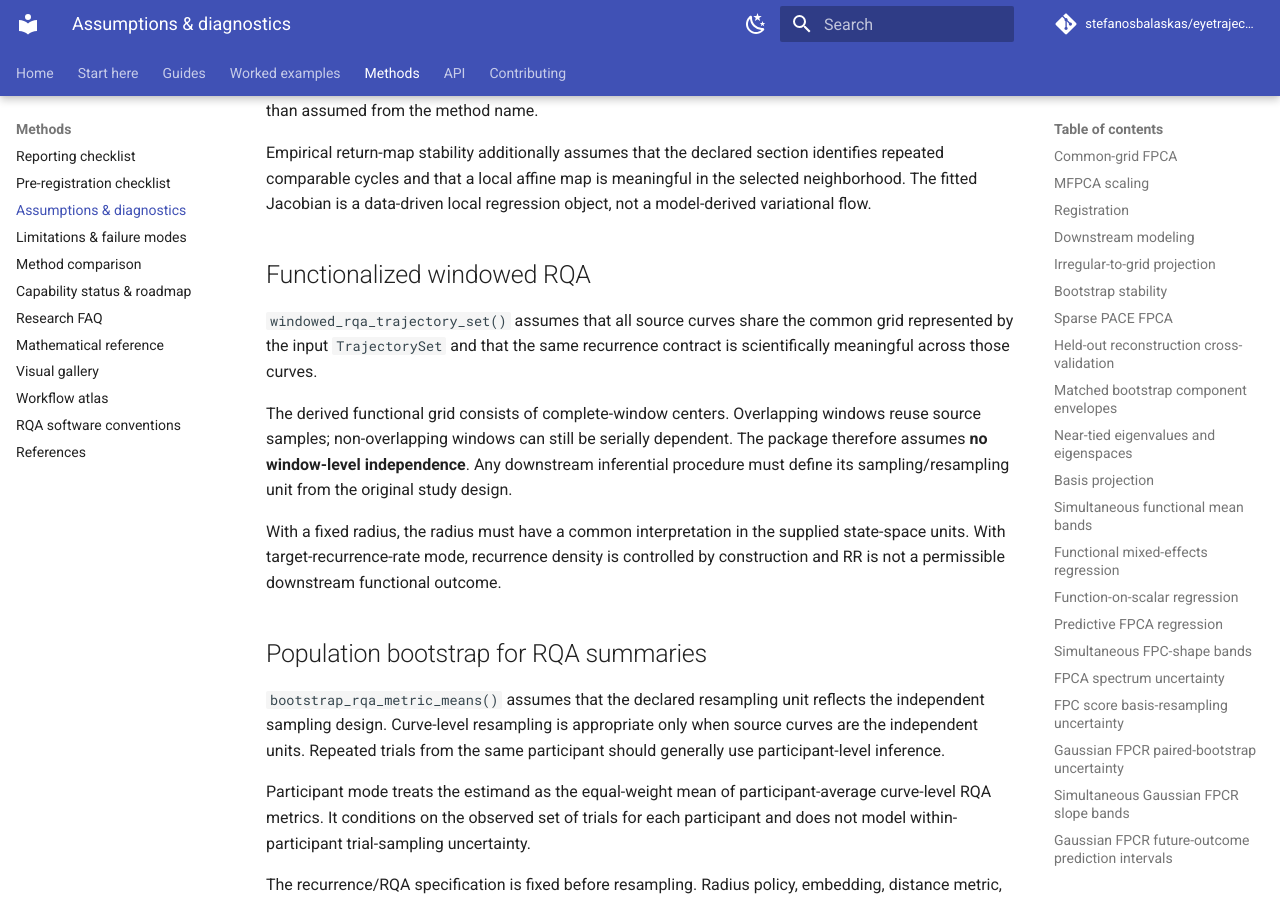
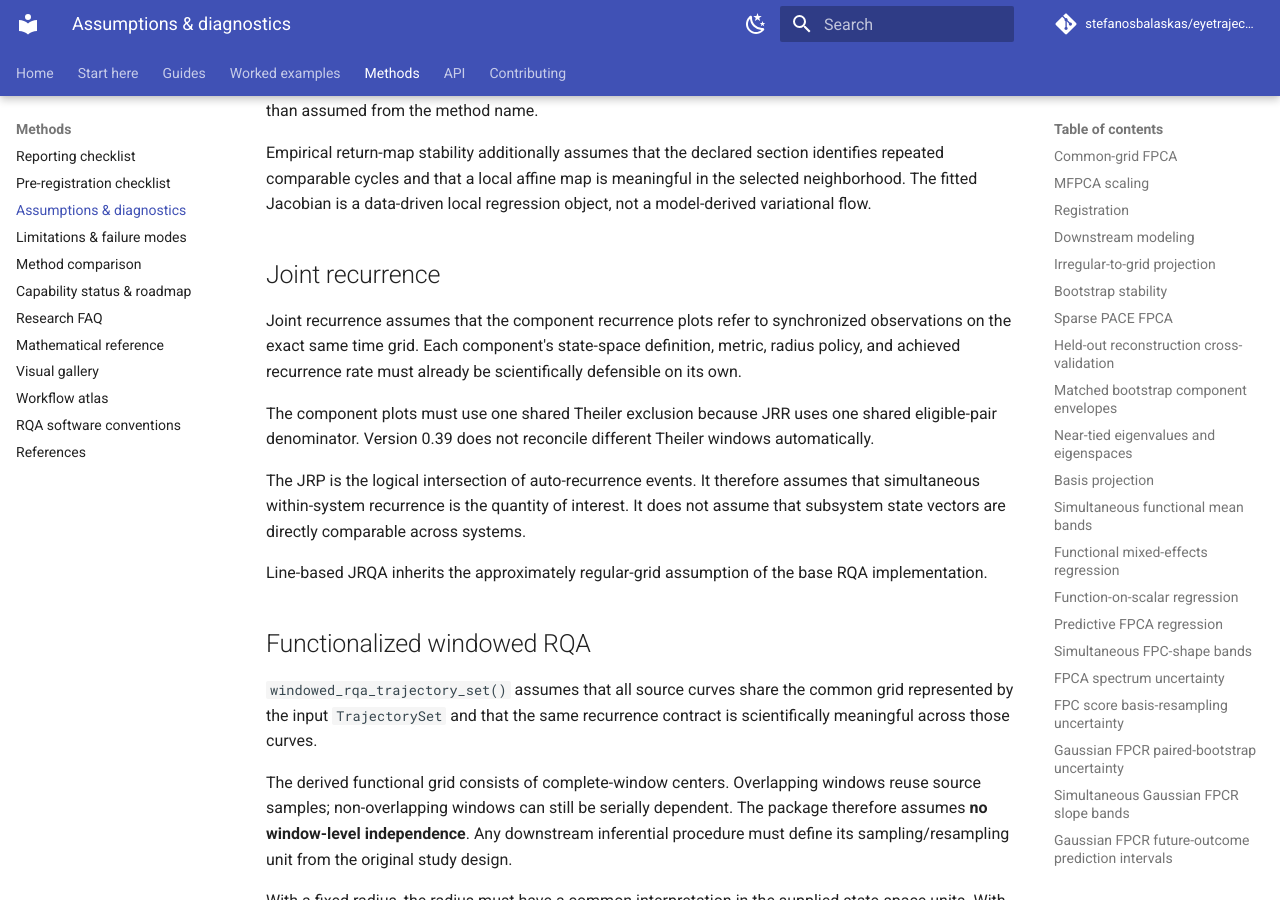
Before and after one commit to stefanosbalaskas/eyetrajectoriespy, an MkDocs documentation site: the page built from docs/methods/assumptions.md, in a window 1280 px wide and 900 px high, scrolled down 10634 px. Built offline with MkDocs 1.6.1 and Material for MkDocs 9.7.7, drawn with Linux system fonts in a browser that asks for light colours; comment, search, counter and statistics services are not loaded.

Commit message:
Add joint recurrence assumptions

```diff
--- a/docs/methods/assumptions.md
+++ b/docs/methods/assumptions.md
@@ -290,6 +290,25 @@ IAAFT testing assumes the surrogate null is scientifically meaningful: a process
 Multivariate IAAFT additionally assumes that the selected dimensions are simultaneously observed on the same regular grid and that preserving their linear cross-spectral structure is part of the intended null. The reference dimension is an explicit finite-sample algorithm choice. Final cross-spectrum preservation is approximate after marginal rank remapping and must be judged using the retained diagnostics rather than assumed from the method name.
 
 Empirical return-map stability additionally assumes that the declared section identifies repeated comparable cycles and that a local affine map is meaningful in the selected neighborhood. The fitted Jacobian is a data-driven local regression object, not a model-derived variational flow.
+## Joint recurrence
+
+Joint recurrence assumes that the component recurrence plots refer to
+synchronized observations on the exact same time grid. Each component's
+state-space definition, metric, radius policy, and achieved recurrence rate
+must already be scientifically defensible on its own.
+
+The component plots must use one shared Theiler exclusion because JRR uses one
+shared eligible-pair denominator. Version 0.39 does not reconcile different
+Theiler windows automatically.
+
+The JRP is the logical intersection of auto-recurrence events. It therefore
+assumes that simultaneous within-system recurrence is the quantity of
+interest. It does not assume that subsystem state vectors are directly
+comparable across systems.
+
+Line-based JRQA inherits the approximately regular-grid assumption of the base
+RQA implementation.
+
 ## Functionalized windowed RQA
 
 `windowed_rqa_trajectory_set()` assumes that all source curves share the common grid represented by the input `TrajectorySet` and that the same recurrence contract is scientifically meaningful across those curves.
```
